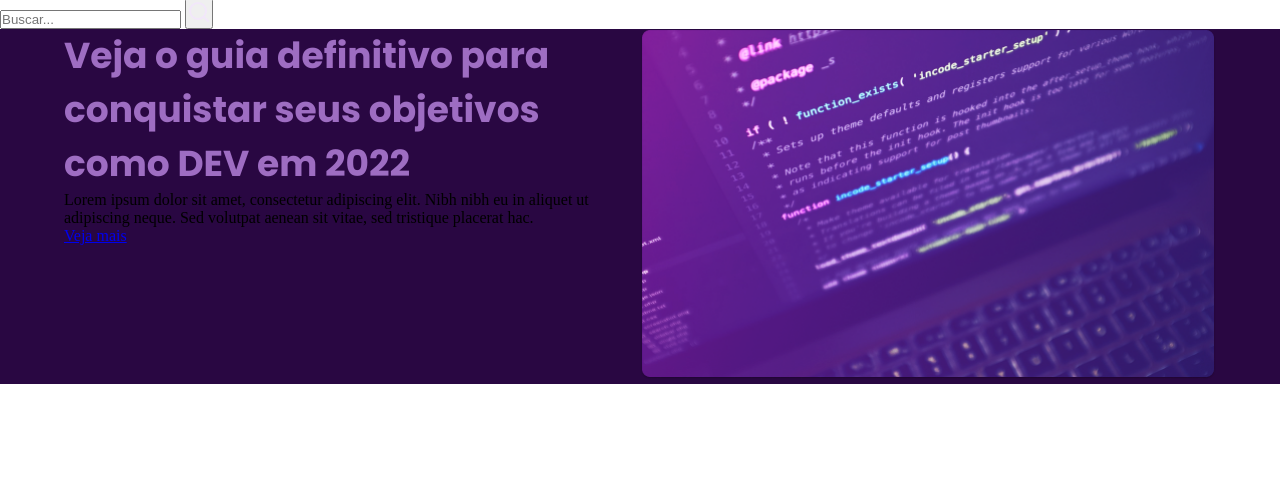
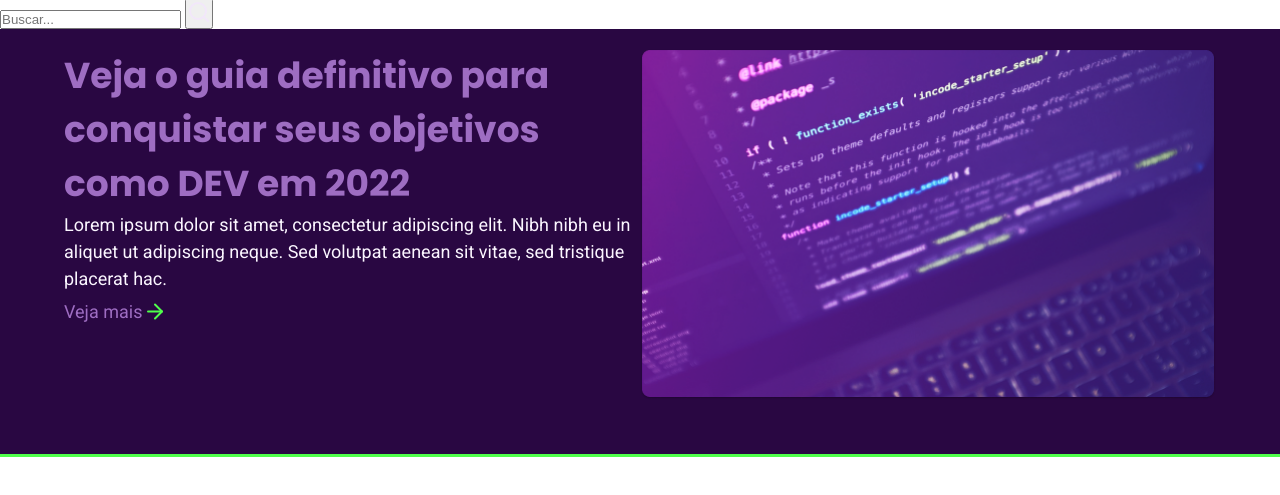
Before and after one commit to EuGeanCarlos/Desafio-roceket-blog, a plain HTML site: page index.html in a window 1280 px wide. Shown: the part 61-556 px from the top of the page. Drawn offline with Linux system fonts and the light colour scheme.

Commit message:
Update style.css

```diff
--- a/style.css
+++ b/style.css
@@ -44,7 +44,8 @@ main.conteudo-principal{
     background-color: #290742;
     display:flex ;
     justify-content: space-around;
-    padding: 0 5%;
+    padding: 20px  5% 50px 5%;
+    border-bottom: 3px solid #4FFF4B;
 }
 main.conteudo-principal .text-conteudo-principal{
     width: 50%;
@@ -55,6 +56,25 @@ main.conteudo-principal .text-conteudo-principal h2{
     line-height: 54px;
     color: #9E6DC2;
 }
+main.conteudo-principal .text-conteudo-principal p{
+    font-family: Roboto;
+    font-weight: normal;
+    font-size: 18px;
+    line-height: 27px;
+    color: #FBF6FF;
+}
+main.conteudo-principal .text-conteudo-principal a{
+    color: #9E6DC2;
+    font-size: 18px;
+    font-family: Roboto;
+    text-decoration: none;
+    background: url('img/arrow-right.svg') no-repeat right;
+    padding:0px 25px 0 0;
+    line-height: 40px;
+}
+
+
+
 main.conteudo-principal .img-conteudo-principal{
     width: 50%;
 }
```
